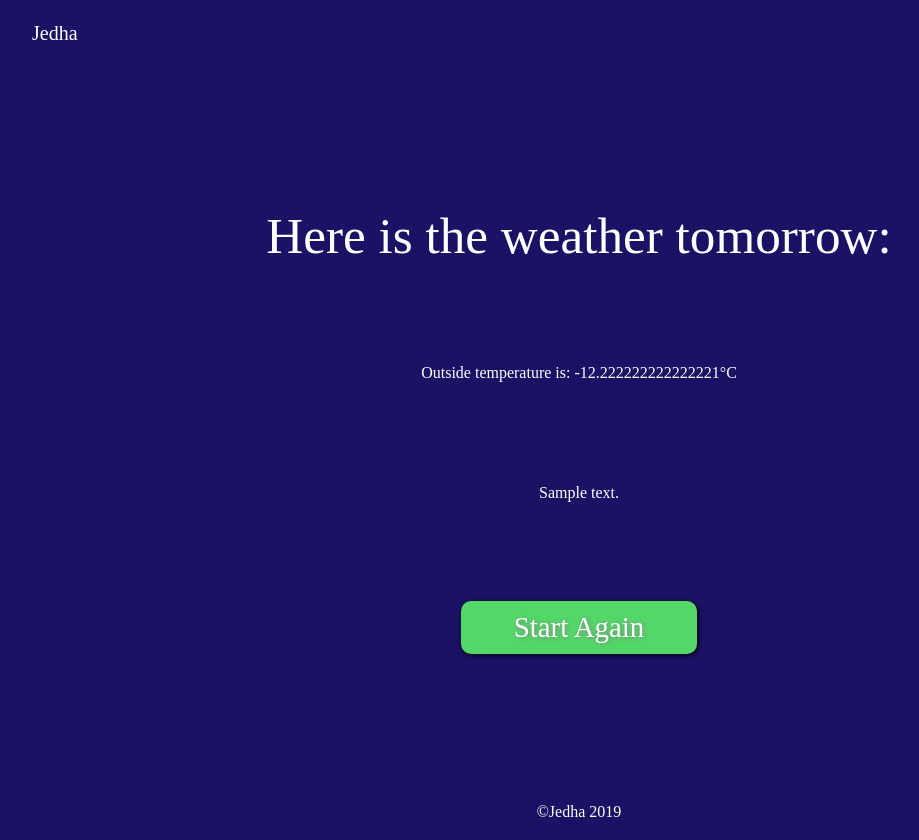
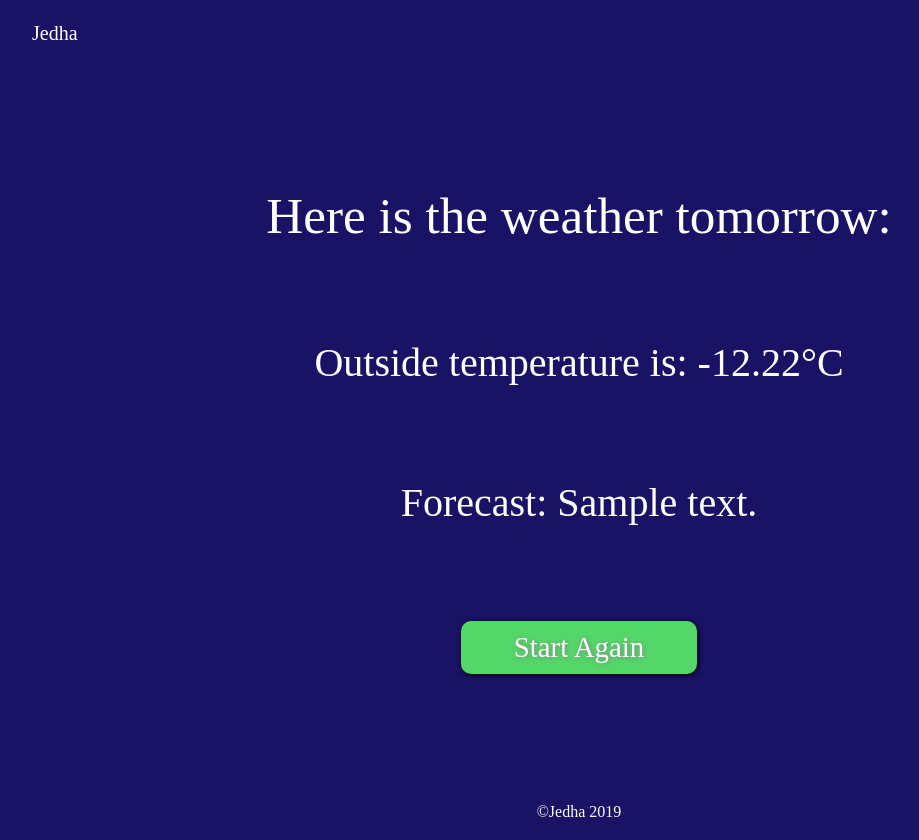
Before and after one commit to rezaadle/simple_weather_app, a Flask app: page / in a window 1280 px wide. Shown: the whole page, without its empty margins (61-980 px from the left). Run offline with Flask 2, Linux system fonts and the light colour scheme; a database or web service that is not in the repository returns one stand-in record (values such as "Sample title"); data that the repository does not hold is empty; some libraries are stand-ins or nearby versions; some web fonts are replaced.

Commit message:
modifications

```diff
--- a/app.py
+++ b/app.py
@@ -13,8 +13,9 @@ def index():
     lat = current_location["latitude"]
     lon = current_location["longitude"]
     dark_sky = requests.get("https://api.darksky.net/forecast/{}/{},{}".format(dark_sky_api_key, lat, lon)).json()
-
-    return render_template("index.html", forecast =  dark_sky)
+    temp = round((dark_sky["daily"]["data"][1]["apparentTemperatureHigh"]-32)*5/9, 2)
+    summery = dark_sky["currently"]["summary"]
+    return render_template("index.html", temp = temp, forecast = summery)
 
 
 if __name__ == "__main__":
--- a/templates/index.html
+++ b/templates/index.html
@@ -11,8 +11,8 @@
         <div class="value-prop">
           {% if forecast %}
           <h1 class="title m-5">Here is the weather tomorrow: </h1>
-          <p class= "m-5">Outside temperature is: {{ (forecast["daily"]["data"][1]["apparentTemperatureHigh"] -32)*5/9 }}°C </p>
-          <p class= "m-5">{{ forecast["currently"]["summary"] }} </p>
+          <h1 class= "m-5">Outside temperature is: {{ temp }}°C </h1>
+          <h1 class= "m-5">Forecast: {{ forecast }} </h1>
 
           {% else %}
           <h1 class="title m-5">Hey, sorry I don't know!</h1>
```
